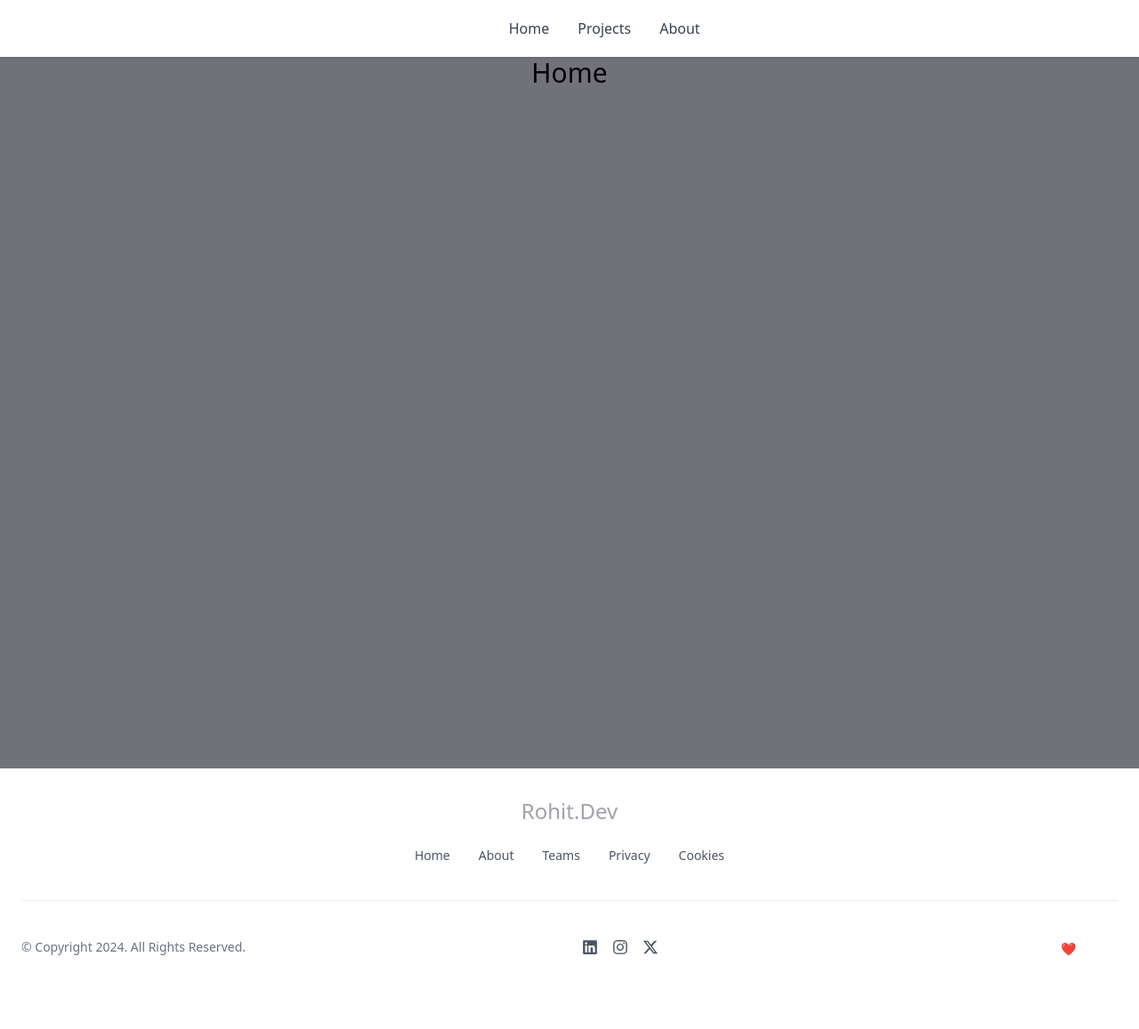
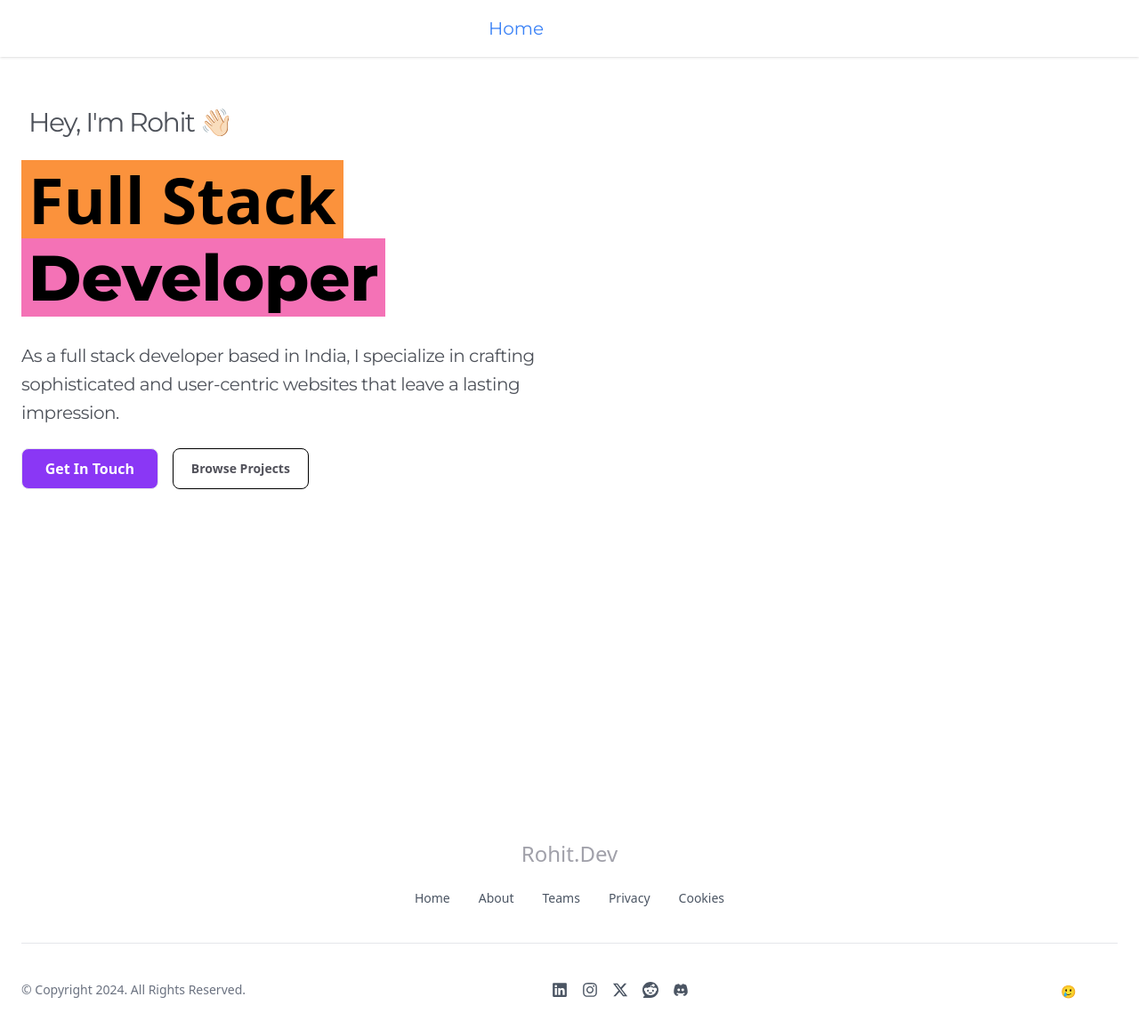
Before and after one commit to Rohit-1717/Rohit.Portfolio, a React (Vite) app: page / in a window 1280 px wide. Shown: the whole page at 89% size. Before the commit the page ends 1109 px from the top, so only its background shows below. Built offline with nearby package versions, Linux system fonts and the light colour scheme.

Commit message:
Home Page , Nav And Footer Work Completed.

```diff
--- a/src/App.jsx
+++ b/src/App.jsx
@@ -3,6 +3,7 @@
 import Home from "./components/Home";
 import About from "./components/About";
 import Projects from "./components/Projects";
+import Contact from "./components/Contact";
 
 function App() {
   return (
@@ -11,7 +12,7 @@
         <Route path="/" element={<Home />} />
         <Route path="/about" element={<About />} />
         <Route path="/projects" element={<Projects />} />
-        {/* Add more routes as needed */}
+        <Route path="/contact" element={<Contact />} />
       </Routes>
     </Router>
   );
--- a/src/components/Contact.jsx
+++ b/src/components/Contact.jsx
@@ -1,9 +1,14 @@
-import React from 'react'
+import React from "react";
+import Nav from "./Nav";
+import Footer from "./Footer";
 
 function Contact() {
   return (
-    <div>Contact</div>
-  )
+    <>
+      <Nav />
+      <Footer />
+    </>
+  );
 }
 
-export default Contact
+export default Contact;
--- a/src/components/Footer.jsx
+++ b/src/components/Footer.jsx
@@ -3,6 +3,8 @@
 import { FaLinkedin } from "react-icons/fa";
 import { FaInstagram } from "react-icons/fa";
 import { FaXTwitter } from "react-icons/fa6";
+import { FaReddit } from "react-icons/fa6";
+import { TbBrandDiscordFilled } from "react-icons/tb";
 const Footer = () => {
   return (
     <footer className="bg-white dark:bg-gray-900">
@@ -86,9 +88,27 @@
             >
               <FaXTwitter />
             </a>
+
+            <a
+              href="https://www.reddit.com/user/Rohit_Dev0707/"
+              className="mx-2 text-gray-600 transition-colors duration-300 dark:text-gray-300 hover:text-blue-500 dark:hover:text-blue-400"
+              aria-label="Reddit"
+              target="_blank"
+            >
+              <FaReddit />
+            </a>
+
+            <a
+              href="https://discordapp.com/users/rohit.dev1717/"
+              className="mx-2 text-gray-600 transition-colors duration-300 dark:text-gray-300 hover:text-blue-500 dark:hover:text-blue-400"
+              aria-label="Discord"
+              target="_blank"
+            >
+              <TbBrandDiscordFilled />
+            </a>
           </div>
           <div className="text-white text-sm mt-1 ">
-            <p>Made with ❤️ by me.</p>
+            <p>Made with 🥲 by me.</p>
           </div>
         </div>
       </div>
--- a/src/components/Home.jsx
+++ b/src/components/Home.jsx
@@ -1,13 +1,44 @@
 import React from "react";
 import Nav from "./Nav";
 import Footer from "./Footer";
-
 function Home() {
   return (
     <>
       <Nav />
-      <div className="h-screen w-full bg-zinc-500 text-center text-bold text-3xl">
-        Home
+      <div className="h-screen w-full bg-white px-6">
+        <div className="w-fit p-2 mt-10 overflow-hidden  flex font-['Montserrat'] md:mt-12 mb-4">
+          <h2 className="text-[#4E525A]  text-2xl tracking-tighter md:text-3xl">
+            Hey, I'm Rohit <span>👋🏻</span>
+          </h2>
+        </div>
+        <div>
+          <div className="bg-orange-400 w-fit p-2 overflow-hidden ">
+            <h1 className="font-extrabold text-5xl font-[''Montserrat'] md:text-6xl lg:text-7xl">
+              Full Stack
+            </h1>
+          </div>
+          <div className="bg-pink-400 w-fit p-2 overflow-hidden font-['Montserrat']">
+            <h1 className="font-extrabold text-5xl md:text-6xl lg:text-7xl">
+              Developer
+            </h1>
+          </div>
+        </div>
+
+        <div className="font-['Montserrat'] mt-7  md:w-[56.5vw]">
+          <p className="text-lg leading-[7.2vw] tracking-tight text-[#4E525A] md:leading-[4vw] lg:leading-[2.5vw] lg:w-[52vw] lg:text-xl">
+            As a full stack developer based in India, I specialize in crafting
+            sophisticated and user-centric websites that leave a lasting
+            impression.
+          </p>
+        </div>
+        <div className="flex gap-4 overflow-hidden mt-6 ">
+          <button className="border h-11  w-full text-white bg-[#8A37F5] font-bold  rounded-lg md:w-[25vw]  lg:w-[12vw] lg:h-[3.6vw]">
+            Get In Touch
+          </button>
+          <button className="border  h-11 w-full text-zinc-600  border-black font-bold text-sm rounded-lg md:w-[25vw] lg:w-[12vw] lg:h-[3.6vw]">
+            Browse Projects
+          </button>
+        </div>
       </div>
       <Footer />
     </>
--- a/src/components/Nav.jsx
+++ b/src/components/Nav.jsx
@@ -10,7 +10,7 @@
   };
 
   return (
-    <nav className="relative bg-white shadow dark:bg-gray-800">
+    <nav className="relative bg-white shadow dark:bg-gray-800 font-['Montserrat'] text-xl">
       <div className="container px-6 py-4 mx-auto md:flex md:justify-between md:items-center">
         <div className="flex items-center justify-between ">
           <NavLink to="/" className="flex items-center">
@@ -20,11 +20,11 @@
               alt="Logo"
             /> */}
 
-            <h1 className="text-white text-2xl text-bold">Rohit.Dev</h1>
+            <h1 className="text-white text-2xl text-bold font-['Montserrat']">Rohit.Dev</h1>
           </NavLink>
 
           {/* Mobile menu button */}
-          <div className="flex lg:hidden">
+          <div className="flex lg:hidden md:hidden">
             <button
               onClick={toggleMenu}
               type="button"
@@ -78,22 +78,31 @@
             <NavLink
               exact
               to="/"
-              activeClassName="text-red-500"
-              className={`my-2 text-gray-700 transition-colors duration-300 transform dark:text-gray-200 hover:text-blue-500 dark:hover:text-blue-400 md:mx-4 md:my-0`}
+              className={({ isActive }) =>
+                isActive
+                  ? "my-2 text-blue-500  transition-colors duration-300 transform  md:mx-4 md:my-0"
+                  : "my-2 text-white transition-colors duration-300 transform  md:mx-4 md:my-0"
+              }
             >
               Home
             </NavLink>
             <NavLink
               to="/projects"
-              activeClassName="text-red-500"
-              className={`my-2 text-gray-700 transition-colors duration-300 transform dark:text-gray-200 hover:text-blue-500 dark:hover:text-blue-400 md:mx-4 md:my-0`}
+              className={({ isActive }) =>
+                isActive
+                  ? "my-2 text-blue-700 transition-colors duration-300 transform  md:mx-4 md:my-0"
+                  : "my-2 text-white transition-colors duration-300 transform  hover:text-blue-500 dark:hover:text-blue-400 md:mx-4 md:my-0"
+              }
             >
               Projects
             </NavLink>
             <NavLink
               to="/about"
-              activeClassName="text-red-500"
-              className={`my-2 text-gray-700 transition-colors duration-300 transform dark:text-gray-200 hover:text-blue-500 dark:hover:text-blue-400 md:mx-4 md:my-0`}
+              className={({ isActive }) =>
+                isActive
+                  ? "my-2 text-blue-700 transition-colors duration-300 transform  md:mx-4 md:my-0"
+                  : "my-2 text-white transition-colors duration-300 transform  hover:text-blue-500 dark:hover:text-blue-400 md:mx-4 md:my-0"
+              }
             >
               About
             </NavLink>
@@ -111,8 +120,10 @@
         </div>
 
         {/* Contact icon visible only on larger screens */}
-        <div className="contact text-white text-3xl hidden lg:flex items-center">
-          <SiGooglemessages />
+        <div className="contact text-white text-3xl hidden lg:flex items-center md:block">
+          <NavLink to="/contact">
+            <SiGooglemessages />
+          </NavLink>
         </div>
       </div>
     </nav>
--- a/src/index.css
+++ b/src/index.css
@@ -1,3 +1,12 @@
+@import url('https://fonts.googleapis.com/css2?family=Montserrat:ital,wght@0,100..900;1,100..900&display=swap');
+
 @tailwind base;
 @tailwind components;
 @tailwind utilities;
+
+.montserrat {
+  font-family: "Montserrat", sans-serif;
+  font-optical-sizing: auto;
+  font-weight: 400;
+  font-style: normal;
+}
```
